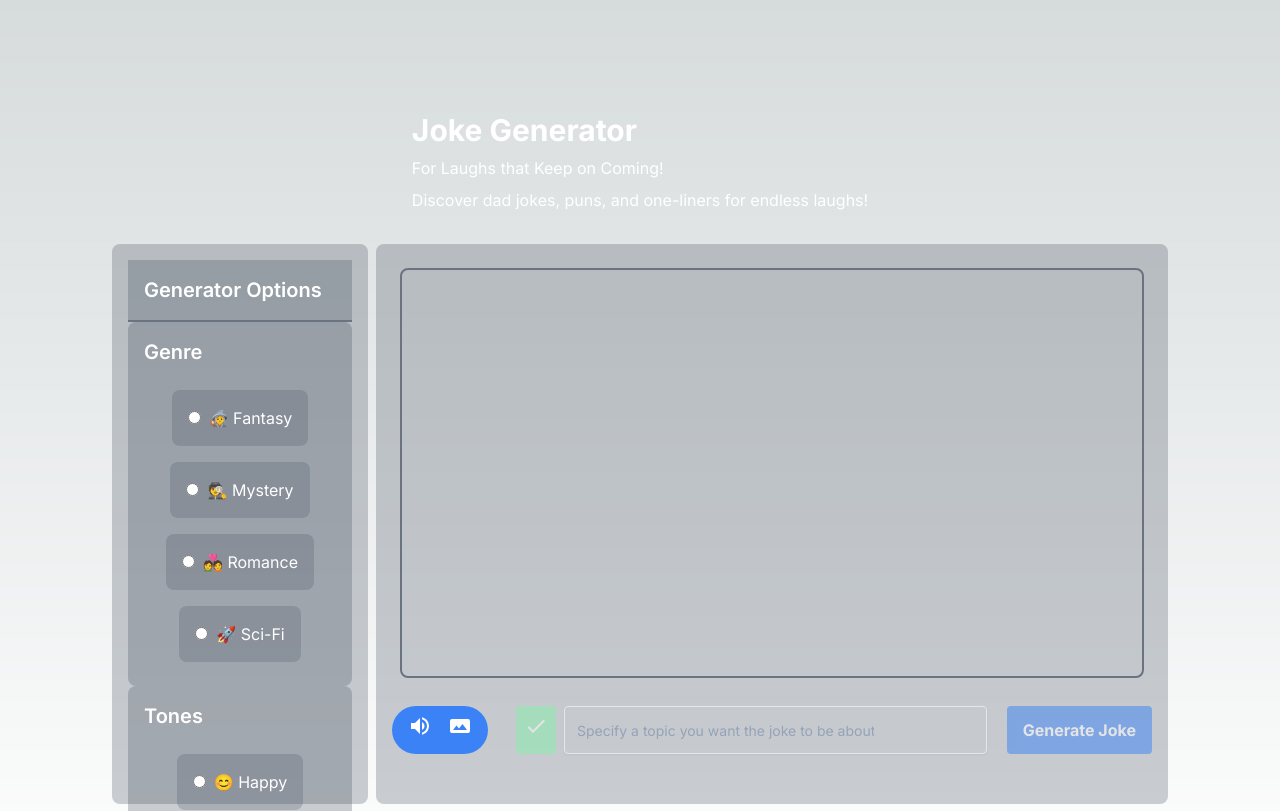
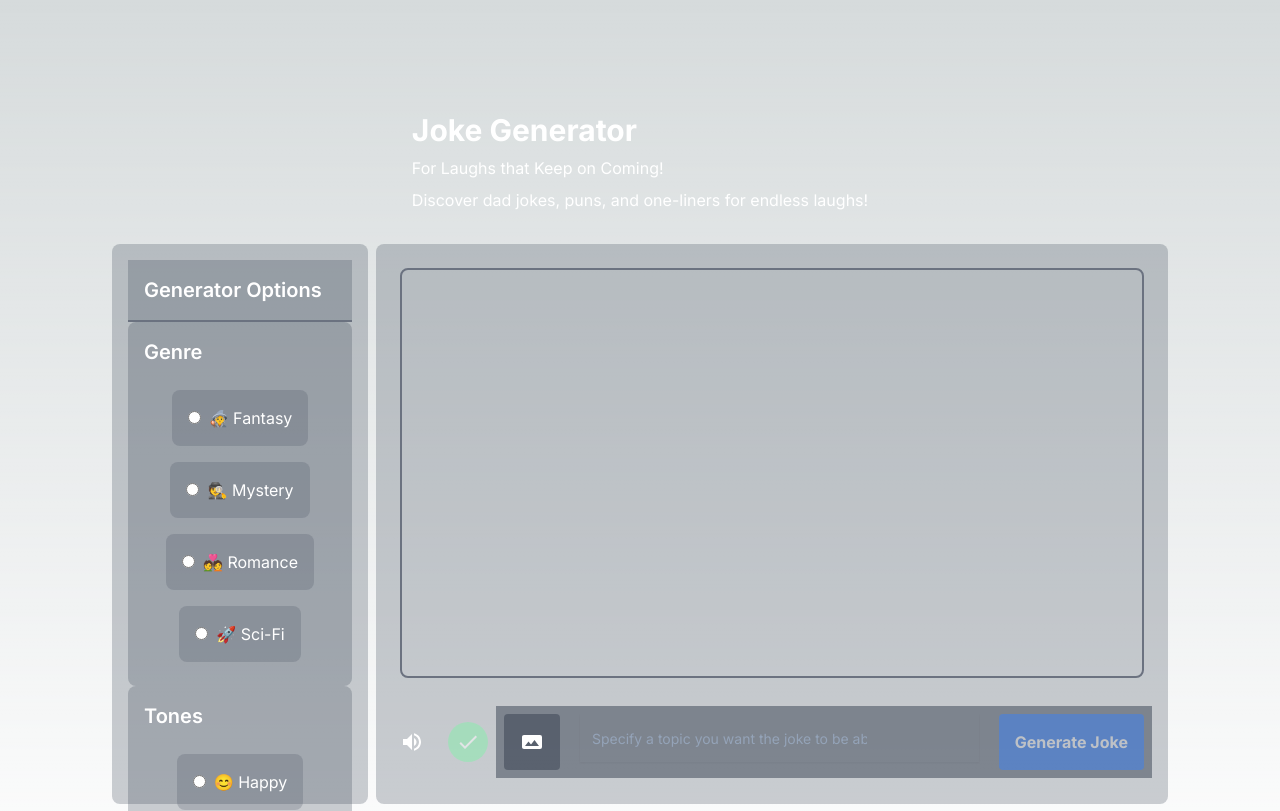
Before and after one commit to LuisJoseSanchez/encode-club-ai-and-gpt-bootcamp-q3-homework-week2, a Next.js app in the folder src/: page / in a window 1280 px wide. Shown: the top 811 px of the page. Built offline with nearby package versions, Linux system fonts and the light colour scheme.

Commit message:
enhance button section ui

```diff
--- a/src/app/page.tsx
+++ b/src/app/page.tsx
@@ -126,29 +126,27 @@ export default function Chat() {
 
 
               {/* button selection code */}
-              <div className="mt-2 flex py-5">
+              <div className="mt-2 flex py-5 h-15 justify-center items-center align-center">
 
-                <div className=" rounded-full bg-blue-500   py-2 px-4 mr-5 space-x-4">
-                  <button> <Icon path={mdiVolumeHigh} size={1} /></button>
-                  <button> <Icon path={mdiImageArea} size={1} /></button>
-                </div>
+                  <button className="flex  align-center  justify-center rounded-full  hover:bg-gray-600   py-2 px-2 mr-2  "
+                  > <Icon path={mdiVolumeHigh} size={1} /></button>
 
-                <button title="Evaluate the generated joke" className="flex mx-2 bg-green-300 hover:bg-green-700 text-white font-bold py-2 px-2  rounded   disabled:opacity-50"
+                <button title="Evaluate the generated joke" className="flex mx-2 bg-green-300 hover:bg-green-700 text-white font-bold py-2 px-2  rounded-full   disabled:opacity-50"
                   disabled={messages.length == 0}
-
                 >
                   <Icon path={mdiCheck} size={1} />
                 </button>
 
+                  <div className="flex flex-auto  p-2    bg-opacity-50 bg-gray-700">
 
-
-                <input
-                  className="flex-auto pl-3 h-12 mr-5 pr-28 py-2 bg-transparent placeholder:text-slate-400 text-slate-400 text-sm border border-slate-200 rounded transition duration-300 ease focus:outline-none focus:border-slate-400 hover:border-slate-400 shadow-sm focus:shadow-md"
+                  <button title="Generate Joke from image" className="flex justify-center  rounded bg-opacity-50 bg-gray-700  py-4 px-4 mr-5">
+                     <Icon path={mdiImageArea} size={1} />
+                     </button>
+                  <input
+                  className="flex-auto pl-3 h-12 mr-5 pr-28 py-2 bg-transparent placeholder:text-slate-400 text-slate-400 text-sm   transition duration-300 ease focus:outline-none focus:border-slate-400 hover:border-slate-400 shadow-sm focus:shadow-md"
                   placeholder="Specify a topic you want the joke to be about."
                 />
-
-
-                <button
+                     <button
                   className="bg-blue-500 hover:bg-blue-700 text-white font-bold py-2 px-4 rounded disabled:opacity-50"
                   disabled={isLoading || !state.genre || !state.tone}
                   onClick={() =>
@@ -160,6 +158,12 @@ export default function Chat() {
                 >
                   Generate Joke
                 </button>
+                  </div>
+
+
+
+
+
               </div>
 
 
```
